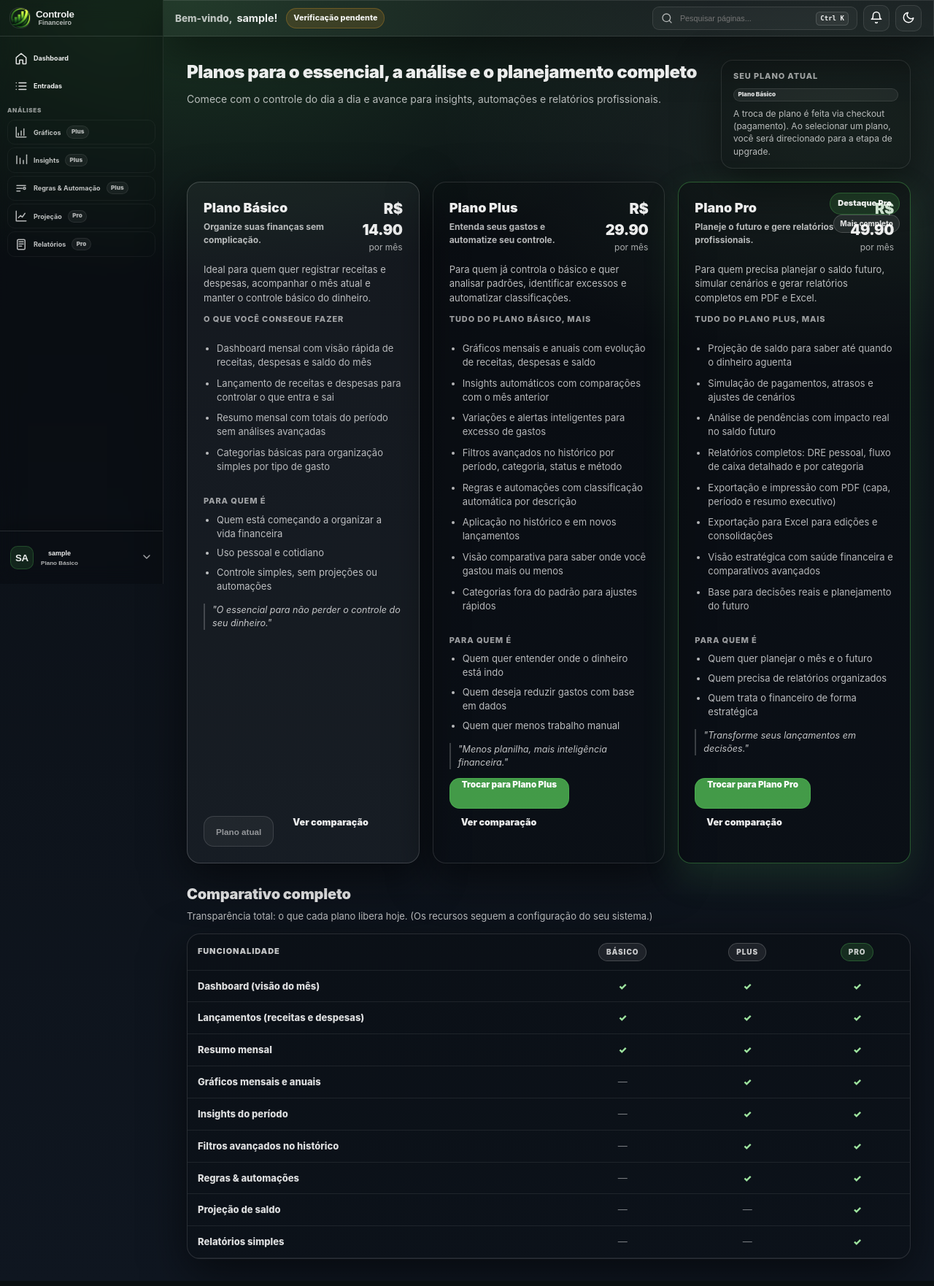
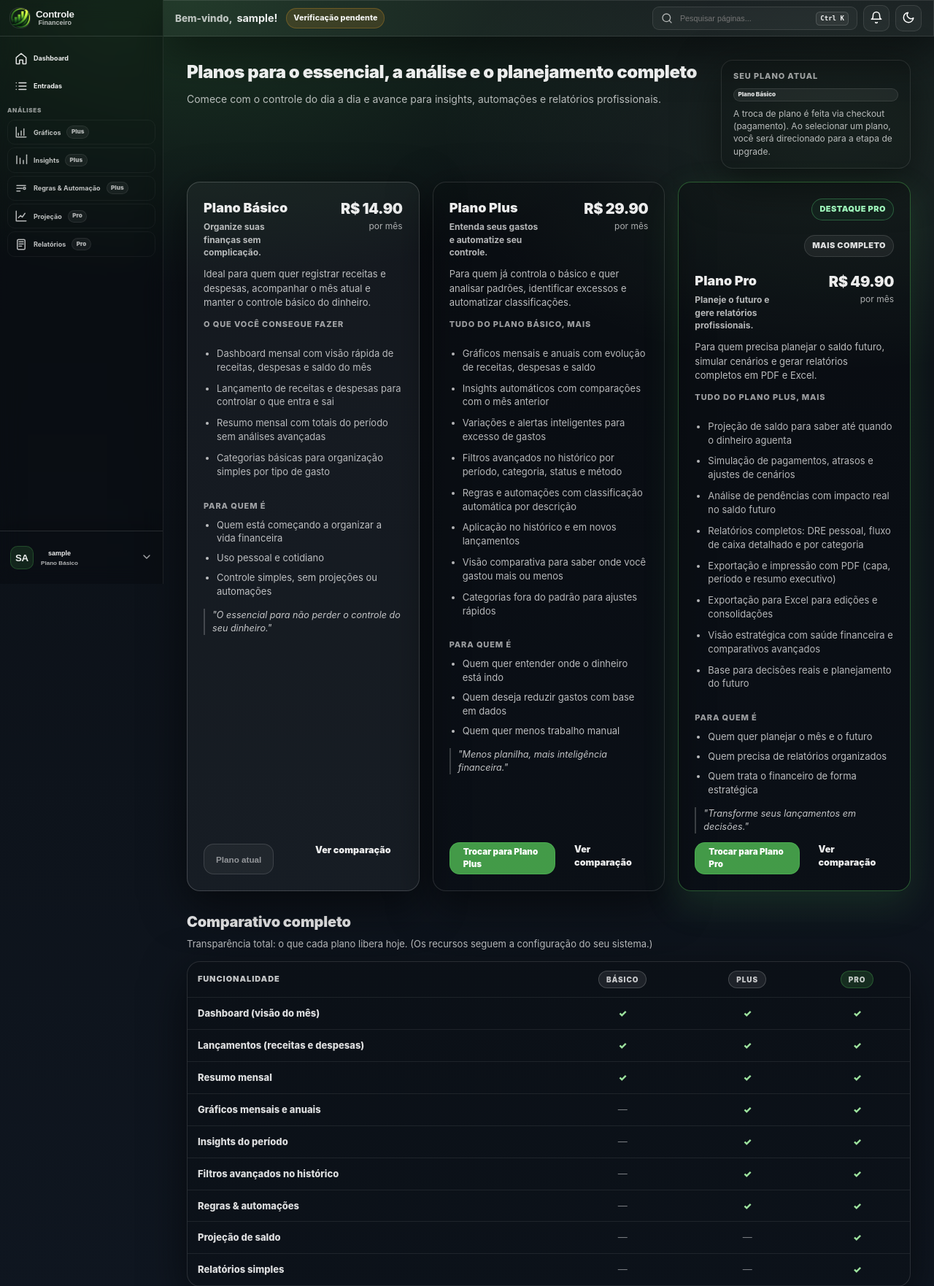
Before and after one commit to RonnyGuilherme1/projeto_orcamento_atualizado_v1, a Flask app: page /app/upgrade in a window 1280 px wide. Shown: the top 1762 px of the page at 73% size. Run offline with Flask 3, Linux system fonts and the light colour scheme; the visitor is signed in with stand-in values (Sample User, id 1).

Commit message:
ajuste de disposição de alguns textos

```diff
--- a/static/css/upgrade.css
+++ b/static/css/upgrade.css
@@ -1485,7 +1485,7 @@ body.app-body .pricing-grid{
   padding-top: 10px;
 }
 
-.checkout-actions.btn-secondary{
+.checkout-actions .btn-secondary{
   text-align: center;
 }
 
@@ -2043,29 +2043,42 @@ body.app-body.theme-light .page-upgrade .upgrade-return-step-list span{
 }
 
 .page-upgrade .plan-badge{
-  position: absolute;
-  top: 14px;
-  right: 14px;
+  /* Badges ficam no fluxo normal (evita sobrepor preço) */
+  position: static;
+  align-self: flex-end;
+  display: inline-flex;
+  align-items: center;
+  gap: 8px;
   padding: 6px 10px;
   border-radius: 999px;
+  font-weight: 900;
   font-size: 11px;
-  font-weight: 900;
-  background: rgba(76, 175, 80, 0.18);
-  border: 1px solid rgba(76, 175, 80, 0.35);
-}
+  letter-spacing: .04em;
+  text-transform: uppercase;
+  border: 1px solid rgba(103, 255, 145, .28);
+  color: rgba(164, 255, 194, .95);
+  background: rgba(32, 80, 54, .18);
+  margin-bottom: 8px;
+}
+
 
 .page-upgrade .plan-badge-sub{
-  position: absolute;
-  top: 44px;
-  right: 14px;
-  padding: 4px 8px;
+  position: static;
+  align-self: flex-end;
+  display: inline-flex;
+  align-items: center;
+  padding: 6px 10px;
   border-radius: 999px;
-  font-size: 10px;
-  font-weight: 800;
-  background: rgba(255, 255, 255, 0.08);
-  border: 1px solid rgba(255, 255, 255, 0.18);
-  color: rgba(255, 255, 255, 0.82);
-}
+  font-weight: 900;
+  font-size: 11px;
+  letter-spacing: .04em;
+  text-transform: uppercase;
+  border: 1px solid rgba(255, 255, 255, .12);
+  color: rgba(255, 255, 255, .85);
+  background: rgba(255, 255, 255, .06);
+  margin-bottom: 8px;
+}
+
 
 .page-upgrade .plan-head{
   display: flex;
@@ -2274,3 +2287,49 @@ body.app-body.theme-light .page-upgrade .upgrade-return-step-list span{
     width: 100%;
   }
 }
+
+
+/* --- UX tweaks: pricing / badges / actions --- */
+.page-upgrade .plan-price{
+  min-width: 132px; /* evita quebrar R$ / valor */
+}
+.page-upgrade .plan-value{
+  white-space: nowrap;
+}
+.page-upgrade .plan-per{
+  white-space: nowrap;
+}
+
+@media (min-width: 860px){
+  .page-upgrade .plan-actions{
+    flex-wrap: nowrap;
+    justify-content: space-between;
+  }
+  .page-upgrade .plan-compare{
+    display: inline-flex;
+    align-items: center;
+    height: 44px;
+    margin-left: auto;
+  }
+  .page-upgrade .plan-actions .btn-primary{
+    height: 44px;
+    display: inline-flex;
+    align-items: center;
+    justify-content: center;
+    padding: 0 18px;
+  }
+}
+
+
+/* --- Upgrade return: alinhar botões (Voltar / Atualizar status) --- */
+.page-upgrade .checkout-actions{
+  align-items: center;
+}
+.page-upgrade .checkout-actions a.btn-secondary,
+.page-upgrade .checkout-actions button.btn-primary{
+  min-height: 44px;
+  display: inline-flex;
+  align-items: center;
+  justify-content: center;
+  padding: 0 18px;
+}
```
